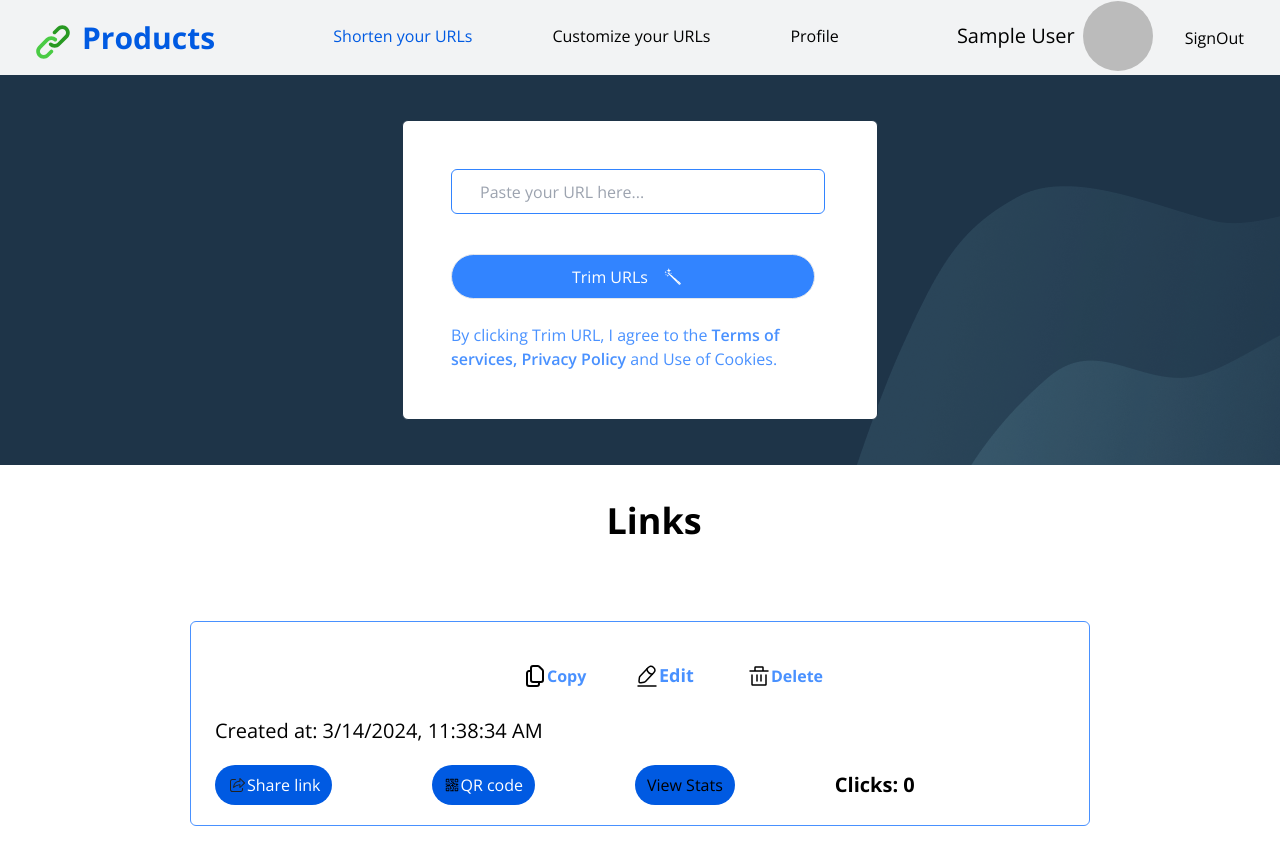
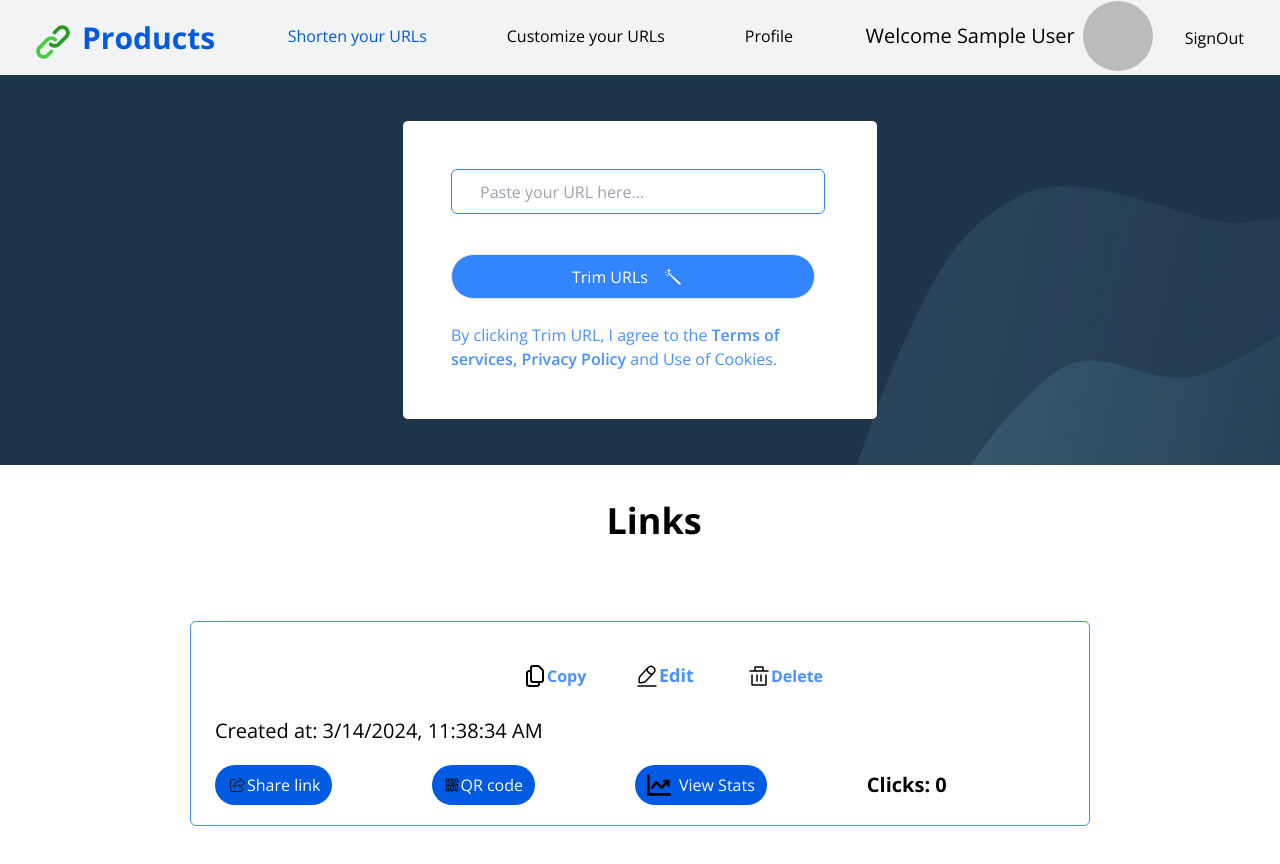
Before and after one commit to abdulazeeziyabo/capstone-project-scissor, a Vue app: page /my-urls in a window 1280 px wide. Shown: the top 864 px of the page. Built offline with nearby package versions, Linux system fonts and the light colour scheme; no server answers; sample sign-in values are in the browser's storage.

Commit message:
added cursor

```diff
--- a/src/components/product-nav.vue
+++ b/src/components/product-nav.vue
@@ -26,7 +26,7 @@
     </div>
     <div class="flex gap-8 items-center">
       <div class="mt-9 rounded-full mx-auto mb-10 cursor-pointer flex items-center gap-2">
-        <span class="text-bold text-xl">{{ profile.displayName }}</span>
+        <span class="text-bold text-xl">Welcome {{ profile.displayName }}</span>
         <span class="text-2xl font-semibold text-gray-400" v-if="!profile.photoUrl"></span>
 
         <img
--- a/src/views/my-urls.vue
+++ b/src/views/my-urls.vue
@@ -115,7 +115,9 @@
               </button>
             </div>
             <div>
-            <button @click="handleStats" class=" bg-[#005AE2] px-3 py-2 rounded-full">View Stats</button>
+            <button @click="handleStats" class="flex items-center bg-[#005AE2] px-3 py-2 gap-2 rounded-full text-white">
+              <img src="../assets/images/chart-line-up.svg" alt="Stats" class="w-[24px] h-[24px]">
+              <span>View Stats</span></button>
           </div>
             <div class="text-xl font-bold">Clicks: {{ (views || 0) }}</div>
           </div>
```
Also changed, not shown: src/assets/images/chart-line-up.svg (added).
